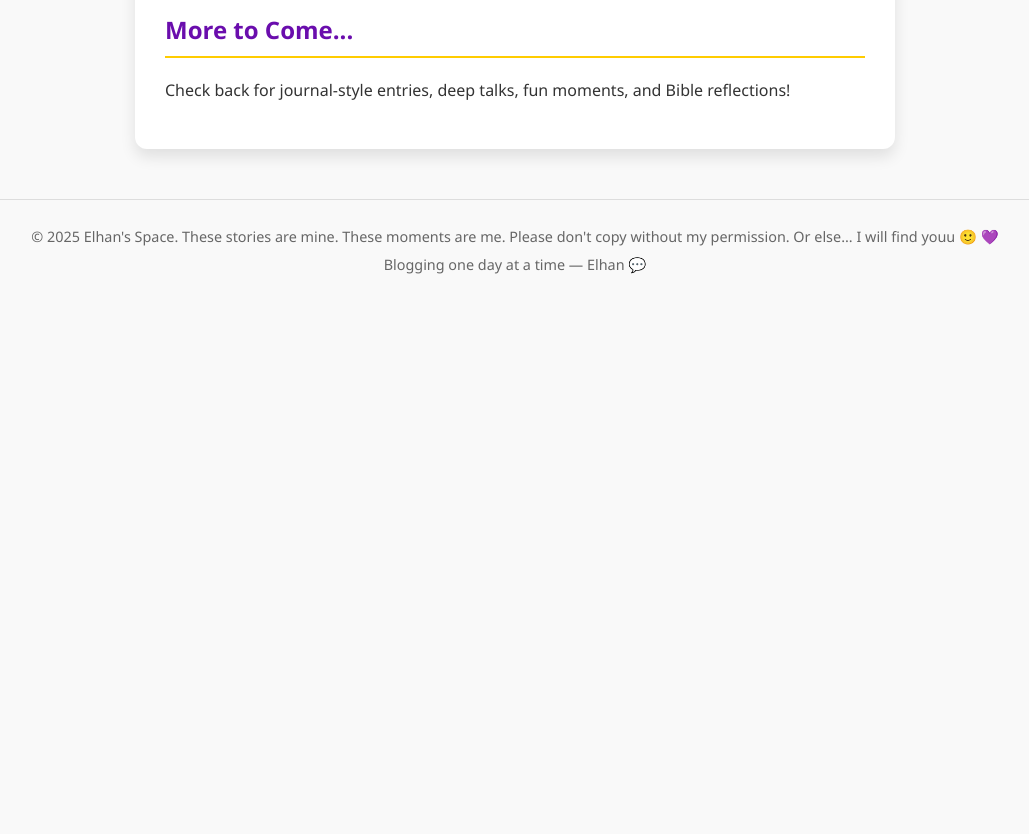
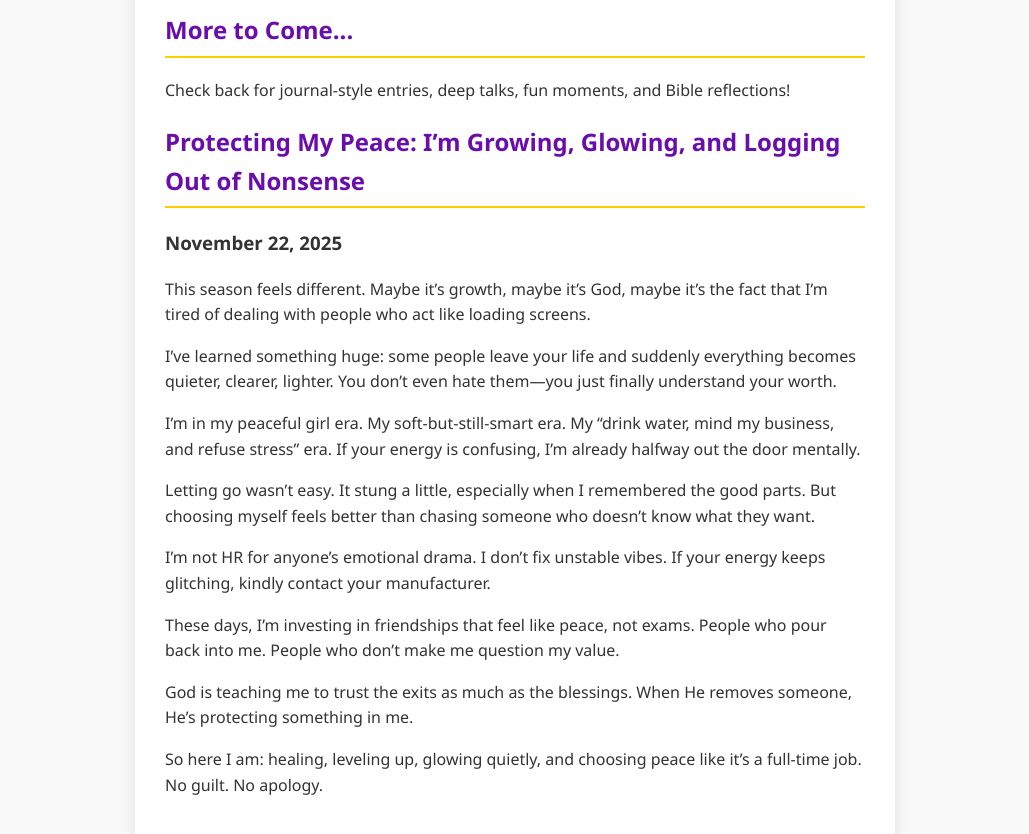
Before and after one commit to Emiys/My-website--, a plain HTML site: page blog.html in a window 1280 px wide. Shown: the part 1400-2234 px from the top of the page, without its empty margins (125-1154 px from the left). Before the commit the page ends 1701 px from the top, so only its background shows below. Drawn offline with Linux system fonts and the light colour scheme.

Commit message:
changes..

```diff
--- a/blog.html
+++ b/blog.html
@@ -76,6 +76,42 @@
             <h2>More to Come...</h2>
             <p>Check back for journal-style entries, deep talks, fun moments, and Bible reflections!</p>
         </article>
+        <article>
+            <h2>Protecting My Peace: I’m Growing, Glowing, and Logging Out of Nonsense</h2>
+            <h3>November 22, 2025</h3>
+
+            <p>This season feels different. Maybe it’s growth, maybe it’s God, maybe it’s the fact that I’m tired of
+                dealing
+                with people who act like loading screens.</p>
+
+            <p>I’ve learned something huge: some people leave your life and suddenly everything becomes quieter,
+                clearer,
+                lighter. You don’t even hate them—you just finally understand your worth.</p>
+
+            <p>I’m in my peaceful girl era. My soft-but-still-smart era. My “drink water, mind my business, and refuse
+                stress”
+                era. If your energy is confusing, I’m already halfway out the door mentally.</p>
+
+            <p>Letting go wasn’t easy. It stung a little, especially when I remembered the good parts. But choosing
+                myself feels
+                better than chasing someone who doesn’t know what they want.</p>
+
+            <p>I’m not HR for anyone’s emotional drama. I don’t fix unstable vibes. If your energy keeps glitching,
+                kindly
+                contact your manufacturer.</p>
+
+            <p>These days, I’m investing in friendships that feel like peace, not exams. People who pour back into me.
+                People
+                who don’t make me question my value.</p>
+
+            <p>God is teaching me to trust the exits as much as the blessings. When He removes someone, He’s protecting
+                something in me.</p>
+
+            <p>So here I am: healing, leveling up, glowing quietly, and choosing peace like it’s a full-time job. No
+                guilt. No
+                apology.</p>
+        </article>
+
     </main>
 
     <footer>
```
